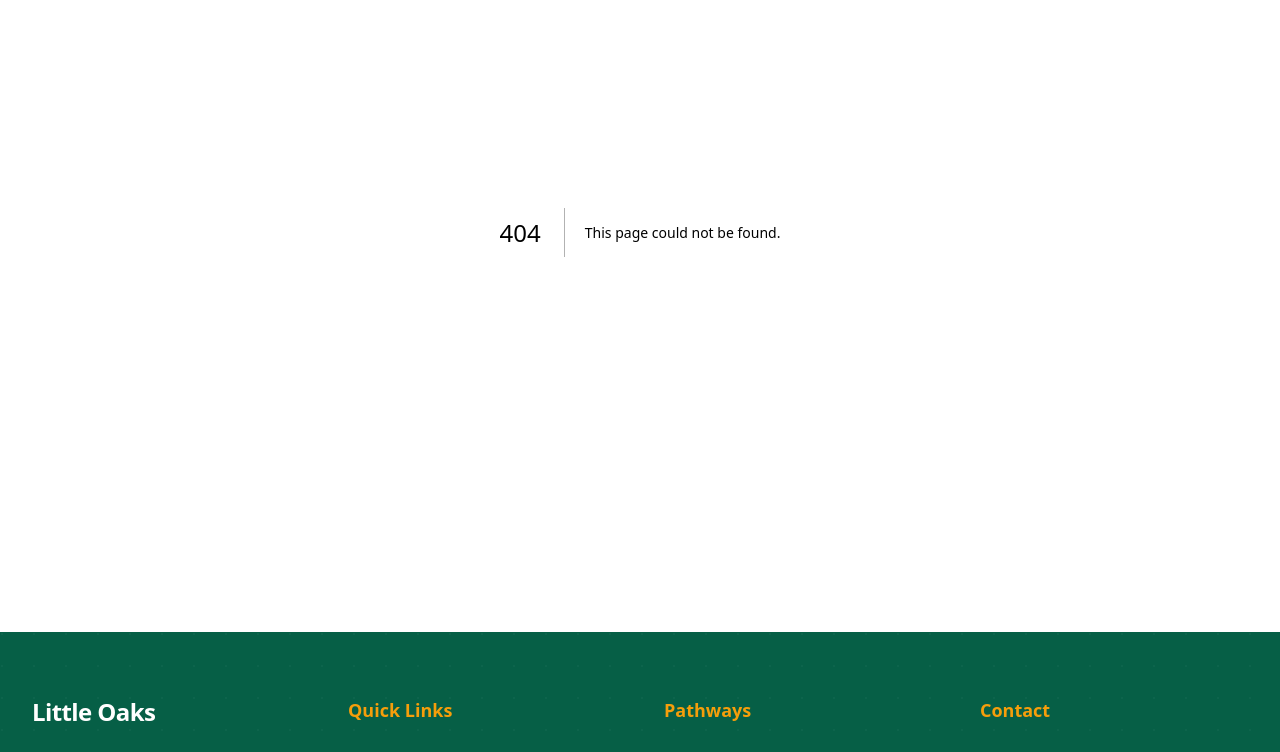
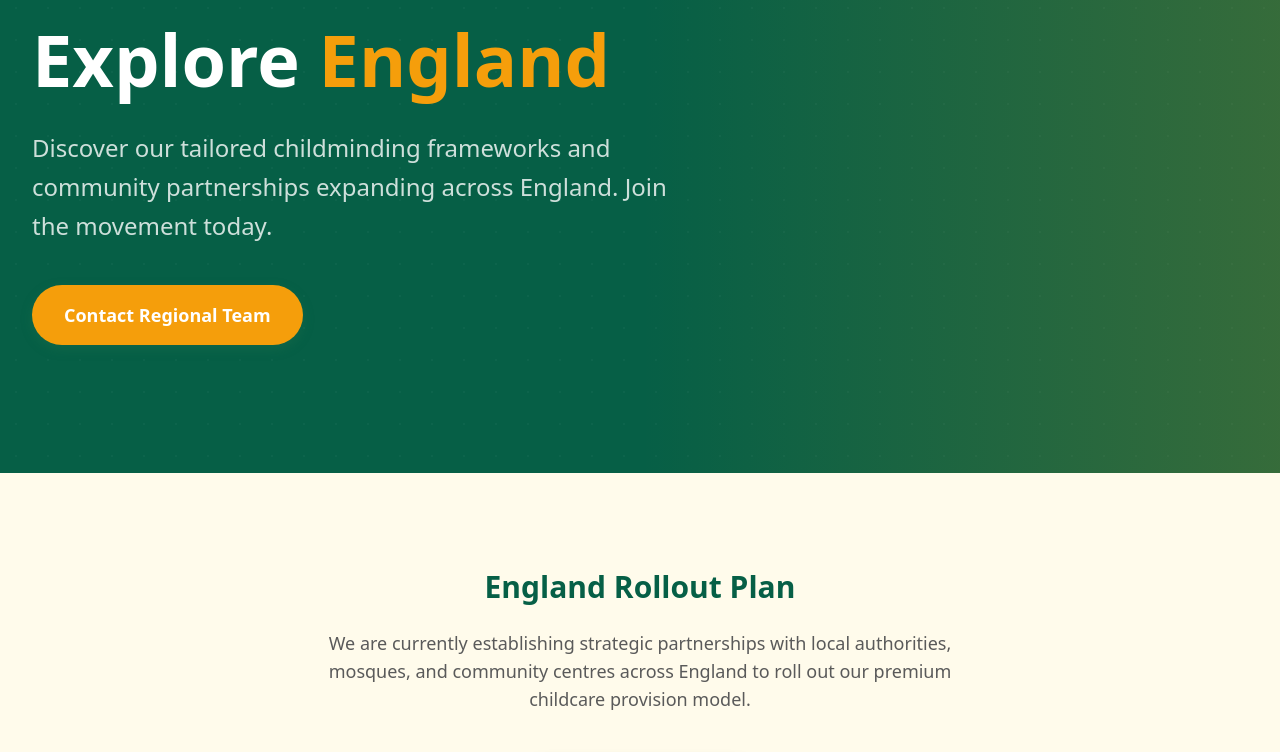
Before and after one commit to tayyibf555-prog/littleoakswebsite, a Next.js app: page /regions/england in a window 1280 px wide. Before the commit this address had no page. Shown: the part 240-992 px from the top of the page. Built offline with nearby package versions, Linux system fonts and the light colour scheme.

Commit message:
Add missing regional pages and fix button links

```diff
--- /dev/null
+++ b/app/regions/england/page.tsx
@@ -0,0 +1,52 @@
+import { Button } from "@/components/ui/Button";
+import Link from "next/link";
+import { FadeIn } from "@/components/ui/FadeIn";
+
+export default function EnglandRegionPage() {
+    return (
+        <main className="flex min-h-screen flex-col">
+            <section className="bg-deep-green relative overflow-hidden py-32 flex items-center min-h-[500px]">
+                <div className="absolute inset-0 opacity-[0.03] pointer-events-none" style={{ backgroundImage: 'radial-gradient(#fff 1px, transparent 1px)', backgroundSize: '32px 32px' }} />
+                <div className="absolute top-0 right-0 w-1/2 h-full bg-gradient-to-l from-honey-gold/20 to-transparent pointer-events-none" />
+
+                <div className="container mx-auto px-4 sm:px-6 lg:px-8 relative z-10">
+                    <div className="max-w-3xl">
+                        <span className="inline-block py-1 px-3 rounded-full bg-honey-gold/20 text-honey-gold text-sm font-semibold tracking-wider font-accent mb-6 backdrop-blur-sm border border-honey-gold/30 uppercase">
+                            Regional Framework
+                        </span>
+                        <h1 className="text-5xl md:text-6xl lg:text-7xl font-bold font-display text-white mb-6 leading-tight">
+                            Explore <span className="text-honey-gold">England</span>
+                        </h1>
+                        <p className="text-xl md:text-2xl text-white/80 font-medium mb-10 max-w-2xl leading-relaxed">
+                            Discover our tailored childminding frameworks and community partnerships expanding across England. Join the movement today.
+                        </p>
+
+                        <div className="flex flex-col sm:flex-row gap-4">
+                            <Link href="/contact">
+                                <Button className="bg-honey-gold text-white hover:bg-white hover:text-deep-green px-8 py-4 text-lg w-full sm:w-auto">
+                                    Contact Regional Team
+                                </Button>
+                            </Link>
+                        </div>
+                    </div>
+                </div>
+            </section>
+
+            <section className="bg-warm-white py-24 relative overflow-hidden">
+                <div className="container mx-auto px-4 sm:px-6 lg:px-8 relative z-10 text-center">
+                    <FadeIn>
+                        <h2 className="text-3xl font-bold text-deep-green mb-6 font-display">England Rollout Plan</h2>
+                        <p className="text-lg text-slate max-w-2xl mx-auto mb-10">
+                            We are currently establishing strategic partnerships with local authorities, mosques, and community centres across England to roll out our premium childcare provision model.
+                        </p>
+                        <Link href="/contact">
+                            <Button variant="secondary" className="px-8 py-3 bg-white hover:bg-honey-gold hover:text-white transition-colors border-none shadow-sm">
+                                Register Your Interest
+                            </Button>
+                        </Link>
+                    </FadeIn>
+                </div>
+            </section>
+        </main>
+    );
+}
--- /dev/null
+++ b/app/regions/scotland/page.tsx
@@ -0,0 +1,52 @@
+import { Button } from "@/components/ui/Button";
+import Link from "next/link";
+import { FadeIn } from "@/components/ui/FadeIn";
+
+export default function ScotlandRegionPage() {
+    return (
+        <main className="flex min-h-screen flex-col">
+            <section className="bg-deep-green relative overflow-hidden py-32 flex items-center min-h-[500px]">
+                <div className="absolute inset-0 opacity-[0.03] pointer-events-none" style={{ backgroundImage: 'radial-gradient(#fff 1px, transparent 1px)', backgroundSize: '32px 32px' }} />
+                <div className="absolute top-0 right-0 w-1/2 h-full bg-gradient-to-l from-honey-gold/20 to-transparent pointer-events-none" />
+
+                <div className="container mx-auto px-4 sm:px-6 lg:px-8 relative z-10">
+                    <div className="max-w-3xl">
+                        <span className="inline-block py-1 px-3 rounded-full bg-honey-gold/20 text-honey-gold text-sm font-semibold tracking-wider font-accent mb-6 backdrop-blur-sm border border-honey-gold/30 uppercase">
+                            Regional Framework
+                        </span>
+                        <h1 className="text-5xl md:text-6xl lg:text-7xl font-bold font-display text-white mb-6 leading-tight">
+                            Explore <span className="text-honey-gold">Scotland</span>
+                        </h1>
+                        <p className="text-xl md:text-2xl text-white/80 font-medium mb-10 max-w-2xl leading-relaxed">
+                            Discover our tailored childminding frameworks and community partnerships expanding across Scotland. Join the movement today.
+                        </p>
+
+                        <div className="flex flex-col sm:flex-row gap-4">
+                            <Link href="/contact">
+                                <Button className="bg-honey-gold text-white hover:bg-white hover:text-deep-green px-8 py-4 text-lg w-full sm:w-auto">
+                                    Contact Regional Team
+                                </Button>
+                            </Link>
+                        </div>
+                    </div>
+                </div>
+            </section>
+
+            <section className="bg-warm-white py-24 relative overflow-hidden">
+                <div className="container mx-auto px-4 sm:px-6 lg:px-8 relative z-10 text-center">
+                    <FadeIn>
+                        <h2 className="text-3xl font-bold text-deep-green mb-6 font-display">Scotland Rollout Plan</h2>
+                        <p className="text-lg text-slate max-w-2xl mx-auto mb-10">
+                            We are currently establishing strategic partnerships with local authorities, mosques, and community centres across Scotland to roll out our premium childcare provision model.
+                        </p>
+                        <Link href="/contact">
+                            <Button variant="secondary" className="px-8 py-3 bg-white hover:bg-honey-gold hover:text-white transition-colors border-none shadow-sm">
+                                Register Your Interest
+                            </Button>
+                        </Link>
+                    </FadeIn>
+                </div>
+            </section>
+        </main>
+    );
+}
--- /dev/null
+++ b/app/regions/wales/page.tsx
@@ -0,0 +1,52 @@
+import { Button } from "@/components/ui/Button";
+import Link from "next/link";
+import { FadeIn } from "@/components/ui/FadeIn";
+
+export default function WalesRegionPage() {
+    return (
+        <main className="flex min-h-screen flex-col">
+            <section className="bg-deep-green relative overflow-hidden py-32 flex items-center min-h-[500px]">
+                <div className="absolute inset-0 opacity-[0.03] pointer-events-none" style={{ backgroundImage: 'radial-gradient(#fff 1px, transparent 1px)', backgroundSize: '32px 32px' }} />
+                <div className="absolute top-0 right-0 w-1/2 h-full bg-gradient-to-l from-honey-gold/20 to-transparent pointer-events-none" />
+
+                <div className="container mx-auto px-4 sm:px-6 lg:px-8 relative z-10">
+                    <div className="max-w-3xl">
+                        <span className="inline-block py-1 px-3 rounded-full bg-honey-gold/20 text-honey-gold text-sm font-semibold tracking-wider font-accent mb-6 backdrop-blur-sm border border-honey-gold/30 uppercase">
+                            Regional Framework
+                        </span>
+                        <h1 className="text-5xl md:text-6xl lg:text-7xl font-bold font-display text-white mb-6 leading-tight">
+                            Explore <span className="text-honey-gold">Wales</span>
+                        </h1>
+                        <p className="text-xl md:text-2xl text-white/80 font-medium mb-10 max-w-2xl leading-relaxed">
+                            Discover our tailored childminding frameworks and community partnerships expanding across Wales. Join the movement today.
+                        </p>
+
+                        <div className="flex flex-col sm:flex-row gap-4">
+                            <Link href="/contact">
+                                <Button className="bg-honey-gold text-white hover:bg-white hover:text-deep-green px-8 py-4 text-lg w-full sm:w-auto">
+                                    Contact Regional Team
+                                </Button>
+                            </Link>
+                        </div>
+                    </div>
+                </div>
+            </section>
+
+            <section className="bg-warm-white py-24 relative overflow-hidden">
+                <div className="container mx-auto px-4 sm:px-6 lg:px-8 relative z-10 text-center">
+                    <FadeIn>
+                        <h2 className="text-3xl font-bold text-deep-green mb-6 font-display">Wales Rollout Plan</h2>
+                        <p className="text-lg text-slate max-w-2xl mx-auto mb-10">
+                            We are currently establishing strategic partnerships with local authorities, mosques, and community centres across Wales to roll out our premium childcare provision model.
+                        </p>
+                        <Link href="/contact">
+                            <Button variant="secondary" className="px-8 py-3 bg-white hover:bg-honey-gold hover:text-white transition-colors border-none shadow-sm">
+                                Register Your Interest
+                            </Button>
+                        </Link>
+                    </FadeIn>
+                </div>
+            </section>
+        </main>
+    );
+}
--- a/components/sections/grand-oak/RoomHire.tsx
+++ b/components/sections/grand-oak/RoomHire.tsx
@@ -1,5 +1,6 @@
 import { FadeIn } from "@/components/ui/FadeIn";
 import { Confetti } from "@phosphor-icons/react";
+import Link from "next/link";
 
 export function RoomHire() {
     return (
@@ -20,9 +21,9 @@ export function RoomHire() {
                         <p className="text-lg text-slate max-w-2xl mx-auto mb-8">
                             Our spaces are available for children’s birthday parties and family-friendly events within a welcoming community setting.
                         </p>
-                        <button className="bg-deep-green text-white px-8 py-3 rounded-xl font-bold hover:bg-slate hover:shadow-lg transition-all transform hover:-translate-y-1">
+                        <Link href="/contact" className="inline-block bg-deep-green text-white px-8 py-3 rounded-xl font-bold hover:bg-slate hover:shadow-lg transition-all transform hover:-translate-y-1">
                             Enquire About Room Hire
-                        </button>
+                        </Link>
                     </div>
                 </FadeIn>
             </div>
```
